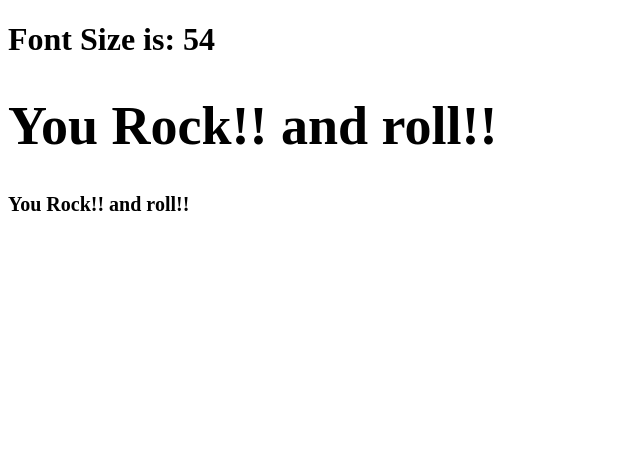
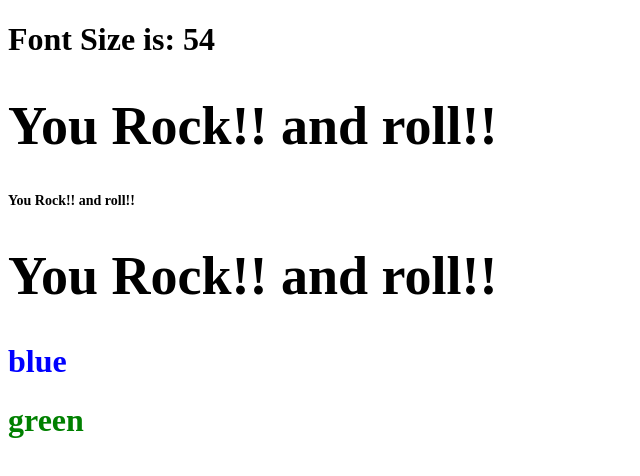
Before and after one commit to tanmayj28/svelte-js, a Svelte app in the folder demo/: page / in a window 1280 px wide. Shown: the top 476 px of the page, without its empty margins (0-640 px from the left). Built offline with nearby package versions, Linux system fonts and the light colour scheme.

Commit message:
passing props and shorthand for vars

```diff
--- a/demo/src/App.svelte
+++ b/demo/src/App.svelte
@@ -1,15 +1,18 @@
 <script>
   import Fun from './Fun.svelte';
+  import ChangeColor from './ChangeColor.svelte';
   let size = 80;
-  setInterval(() => {
-    if(size === 100) {
-      size = 5;
-    } else {
-      size += 1;
-    }
-  }, 30);
+  let color = 'green';
 </script>
 
 <h1>Font Size is: {size}</h1>
 <Fun fontSize={size}/>
 <Fun />
+
+<!-- This will bind the parent components variable to child component i.e. child compoenent will be able to update the value of parent components variables. -->
+<Fun bind:fontSize={size}/>
+
+<ChangeColor />
+
+<!-- Shorthand if both exported variable and setting variable have same name. -->
+<ChangeColor {color} />
--- /dev/null
+++ b/demo/src/ChangeColor.svelte
@@ -0,0 +1,5 @@
+<script>
+  export let color = 'blue';
+</script>
+
+<h1 style="color: {color};">{color}</h1>
--- a/demo/src/Fun.svelte
+++ b/demo/src/Fun.svelte
@@ -1,7 +1,15 @@
 <!-- Adding export makes this variable a prop -->
 
 <script>
-  export let fontSize = 20;
+  export let fontSize = 40;
+
+  setInterval(() => {
+    if(fontSize === 100) {
+      fontSize = 5;
+    } else {
+      fontSize += 1;
+    }
+  }, 30);
 </script>
 
 <h1 style="font-size: {fontSize}px;">You Rock!! and roll!!</h1>
```
